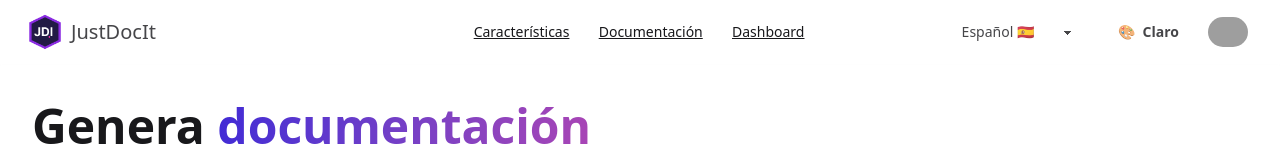
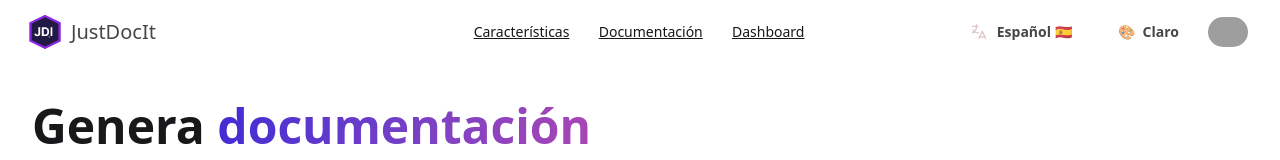
Before and after one commit to erik-tortarod/JustDocIt, a React (Vite) app in the folder frontend/: page / in a window 1280 px wide. Shown: the top 160 px of the page. Built offline with nearby package versions, Linux system fonts and the light colour scheme; grey boxes are pictures that could not be loaded.

Commit message:
CSD | improve language selector look

```diff
--- a/frontend/src/components/layout/HeaderHero/HeaderHero.tsx
+++ b/frontend/src/components/layout/HeaderHero/HeaderHero.tsx
@@ -14,6 +14,7 @@ function HeaderHero() {
 		return localStorage.getItem("theme") || "light";
 	});
 	const [isThemeDropdownOpen, setIsThemeDropdownOpen] = useState(false);
+	const [isLanguageDropdownOpen, setIsLanguageDropdownOpen] = useState(false);
 
 	const handleThemeChange = (newTheme: string) => {
 		setTheme(newTheme);
@@ -97,16 +98,49 @@ function HeaderHero() {
 				</ul>
 			</div>
 			<div className="HeaderHero__end navbar-end flex gap-3 lg:pr-6">
-				<select
-					name="language"
-					id="language"
-					value={i18n.language}
-					onChange={handleLanguageChange}
-					className="HeaderHero__theme-select select select-ghost w-35"
-				>
-					<option value="es">Español 🇪🇸</option>
-					<option value="en">English 🇺🇸</option>
-				</select>
+				<div className="relative">
+					<button
+						onClick={() => setIsLanguageDropdownOpen(!isLanguageDropdownOpen)}
+						className="btn btn-ghost flex items-center gap-2"
+					>
+						<LanguageIcon className="w-5 h-5" />
+						<span className="hidden sm:inline">
+							{i18n.language === "es" ? "Español 🇪🇸" : "English 🇺🇸"}
+						</span>
+					</button>
+					{isLanguageDropdownOpen && (
+						<div className="absolute right-0 mt-2 w-48 bg-base-100 rounded-lg shadow-lg p-2 z-50">
+							<div className="grid grid-cols-1 gap-2">
+								<button
+									onClick={() => {
+										handleLanguageChange({
+											target: { value: "es" },
+										} as ChangeEvent<HTMLSelectElement>);
+										setIsLanguageDropdownOpen(false);
+									}}
+									className={`btn btn-ghost justify-start ${
+										i18n.language === "es" ? "bg-primary/10" : ""
+									}`}
+								>
+									Español 🇪🇸
+								</button>
+								<button
+									onClick={() => {
+										handleLanguageChange({
+											target: { value: "en" },
+										} as ChangeEvent<HTMLSelectElement>);
+										setIsLanguageDropdownOpen(false);
+									}}
+									className={`btn btn-ghost justify-start ${
+										i18n.language === "en" ? "bg-primary/10" : ""
+									}`}
+								>
+									English 🇺🇸
+								</button>
+							</div>
+						</div>
+					)}
+				</div>
 				<div className="relative">
 					<button
 						onClick={() => setIsThemeDropdownOpen(!isThemeDropdownOpen)}
--- a/frontend/src/components/layout/Sidebar/SettingsModal.tsx
+++ b/frontend/src/components/layout/Sidebar/SettingsModal.tsx
@@ -48,10 +48,10 @@ function SettingsModal({ isOpen, onClose }: SettingsModalProps) {
 				initial={{ opacity: 0, scale: 0.95 }}
 				animate={{ opacity: 1, scale: 1 }}
 				exit={{ opacity: 0, scale: 0.95 }}
-				className="relative bg-base-100 rounded-lg shadow-xl w-full max-w-md p-6"
+				className="relative bg-base-100 rounded-lg shadow-xl w-[90%] max-w-md p-4 sm:p-6 mx-4"
 			>
-				<div className="flex justify-between items-center mb-6">
-					<h2 className="text-xl font-bold">Configuración</h2>
+				<div className="flex justify-between items-center mb-4 sm:mb-6">
+					<h2 className="text-lg sm:text-xl font-bold">Configuración</h2>
 					<button onClick={onClose} className="btn btn-ghost btn-sm btn-circle">
 						✕
 					</button>
@@ -78,7 +78,7 @@ function SettingsModal({ isOpen, onClose }: SettingsModalProps) {
 							initial={{ opacity: 0, y: 10 }}
 							animate={{ opacity: 1, y: 0 }}
 							exit={{ opacity: 0, y: -10 }}
-							className="grid grid-cols-2 gap-4 max-h-[400px] overflow-y-auto"
+							className="grid grid-cols-1 sm:grid-cols-2 gap-3"
 						>
 							{themes.map((theme) => (
 								<ThemeButton
@@ -96,17 +96,26 @@ function SettingsModal({ isOpen, onClose }: SettingsModalProps) {
 							initial={{ opacity: 0, y: 10 }}
 							animate={{ opacity: 1, y: 0 }}
 							exit={{ opacity: 0, y: -10 }}
-							className="grid grid-cols-2 gap-2 max-h-[400px] overflow-y-auto"
+							className="grid grid-cols-1 gap-3"
 						>
 							{languages.map((language) => (
 								<button
 									key={language.code}
 									onClick={() => handleLanguageChange(language.code)}
-									className={`btn btn-outline ${
-										i18n.language === language.code ? "btn-primary" : ""
+									className={`btn btn-lg w-full transition-all duration-200 ${
+										i18n.language === language.code
+											? "btn-primary shadow-lg scale-[1.02]"
+											: "btn-ghost hover:bg-base-200"
 									}`}
 								>
-									{language.label}
+									<div className="flex items-center justify-center gap-3">
+										<span className="text-2xl">
+											{language.label.split(" ")[1]}
+										</span>
+										<span className="text-lg font-medium">
+											{language.label.split(" ")[0]}
+										</span>
+									</div>
 								</button>
 							))}
 						</motion.div>
```
